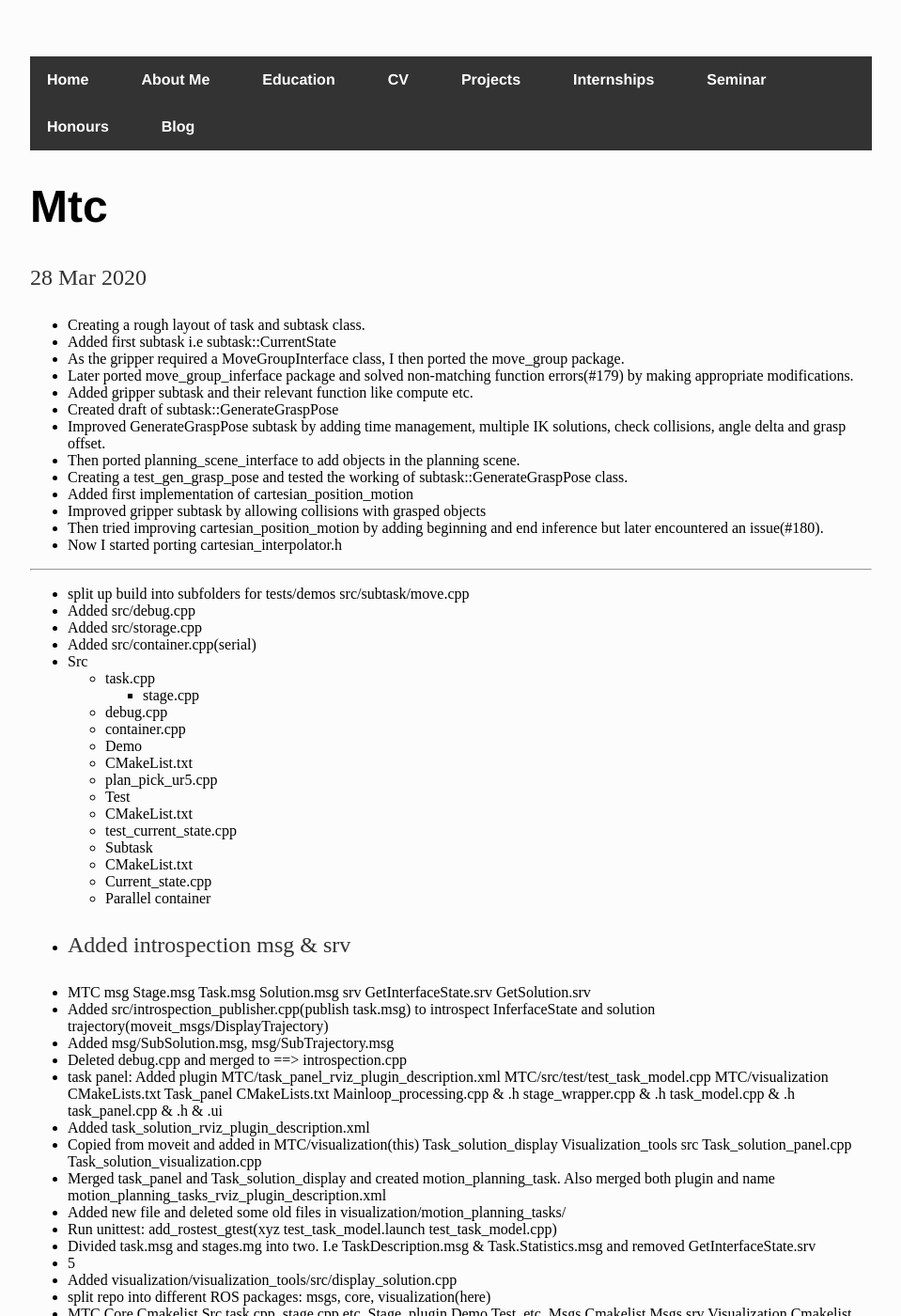
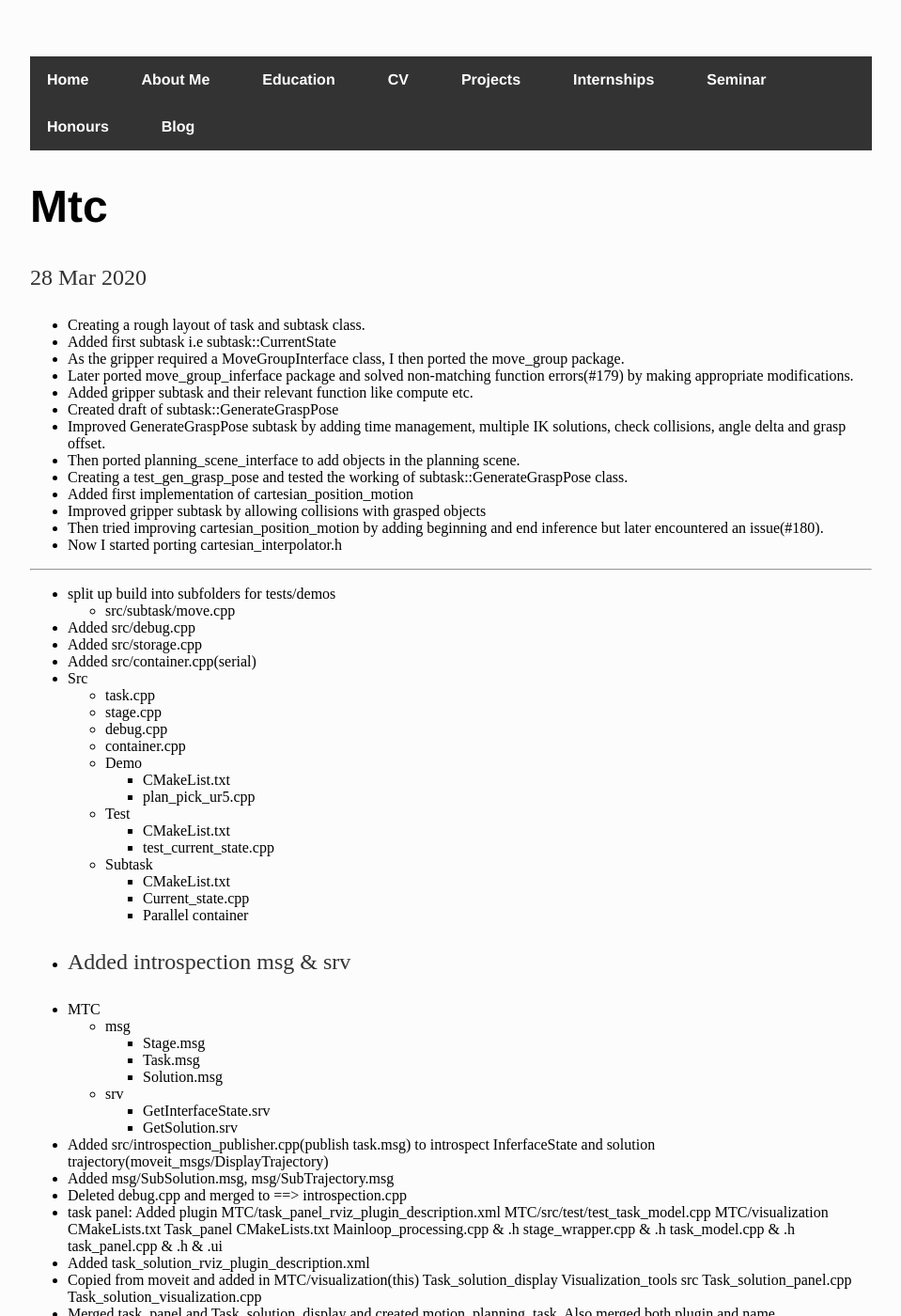
Before and after one commit to iamrajee/iamrajee.github.io, a Jekyll site: the page built from _posts/2020-03-28-MTC.md, in a window 1280 px wide and 1400 px high. Shown: the whole window at 94% size, without its empty margins (160-1119 px from the left). Built offline with Jekyll 4.4.1, drawn with Linux system fonts in a browser that asks for light colours; our own code applies the rules of GitHub Pages for plain Markdown files.

Commit message:
Update 2020-03-28-MTC.md

```diff
--- a/_posts/2020-03-28-MTC.md
+++ b/_posts/2020-03-28-MTC.md
@@ -14,36 +14,36 @@
 
 ---
 - split up build into subfolders for tests/demos
-src/subtask/move.cpp
+    - src/subtask/move.cpp
 - Added src/debug.cpp
 - Added src/storage.cpp
 - Added src/container.cpp(serial)
 - Src
   - task.cpp
-      - stage.cpp
+  - stage.cpp
   - debug.cpp
   - container.cpp
   - Demo
-  - CMakeList.txt
-  - plan_pick_ur5.cpp
+      - CMakeList.txt
+      - plan_pick_ur5.cpp
   - Test
-  - CMakeList.txt
-  - test_current_state.cpp
+      - CMakeList.txt
+      - test_current_state.cpp
   - Subtask
-  - CMakeList.txt
-  - Current_state.cpp
-  - Parallel container
+      - CMakeList.txt
+      - Current_state.cpp
+      - Parallel container
 - Added introspection msg & srv
 
 
 - MTC
-msg
-Stage.msg
-Task.msg
-Solution.msg
-srv
-GetInterfaceState.srv
-GetSolution.srv
+    - msg
+        - Stage.msg
+        - Task.msg
+        - Solution.msg
+    - srv
+        - GetInterfaceState.srv
+        - GetSolution.srv
 - Added src/introspection_publisher.cpp(publish task.msg) to introspect InferfaceState and solution trajectory(moveit_msgs/DisplayTrajectory)
 - Added msg/SubSolution.msg, msg/SubTrajectory.msg
 - Deleted debug.cpp and merged to ==> introspection.cpp
```
